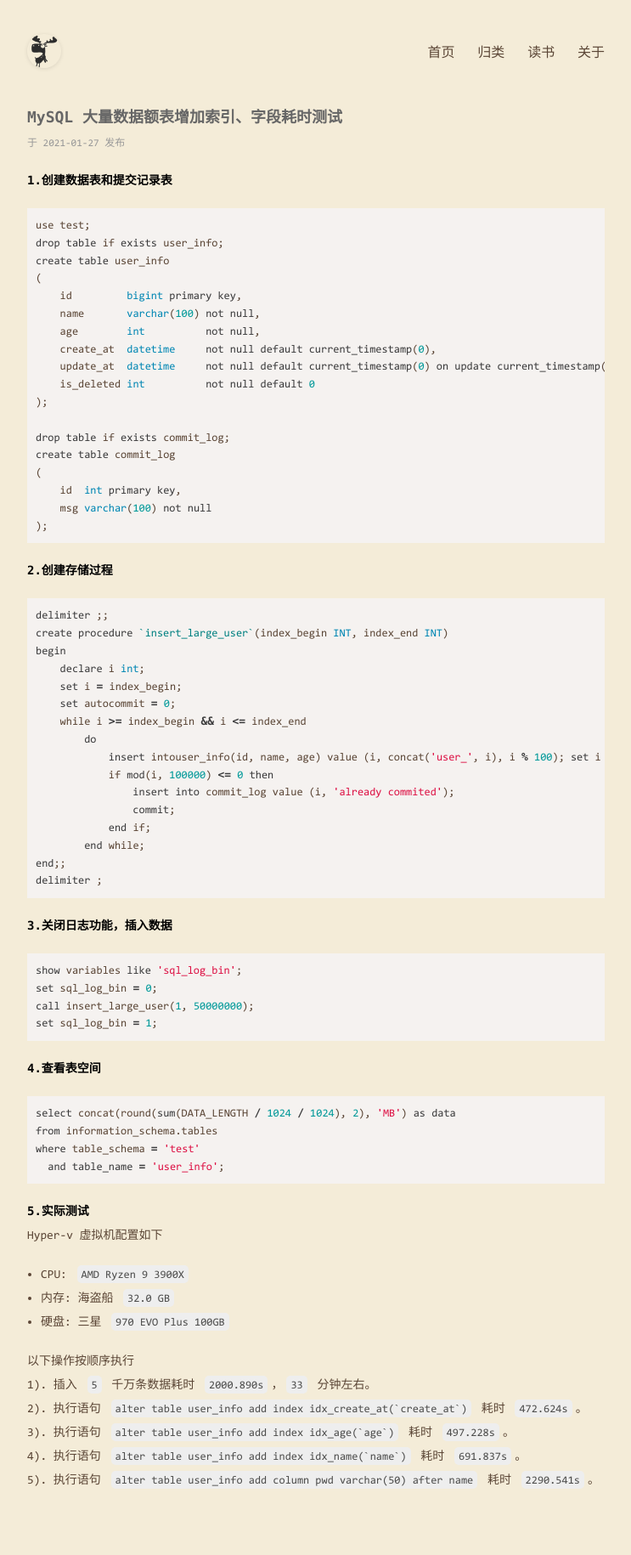
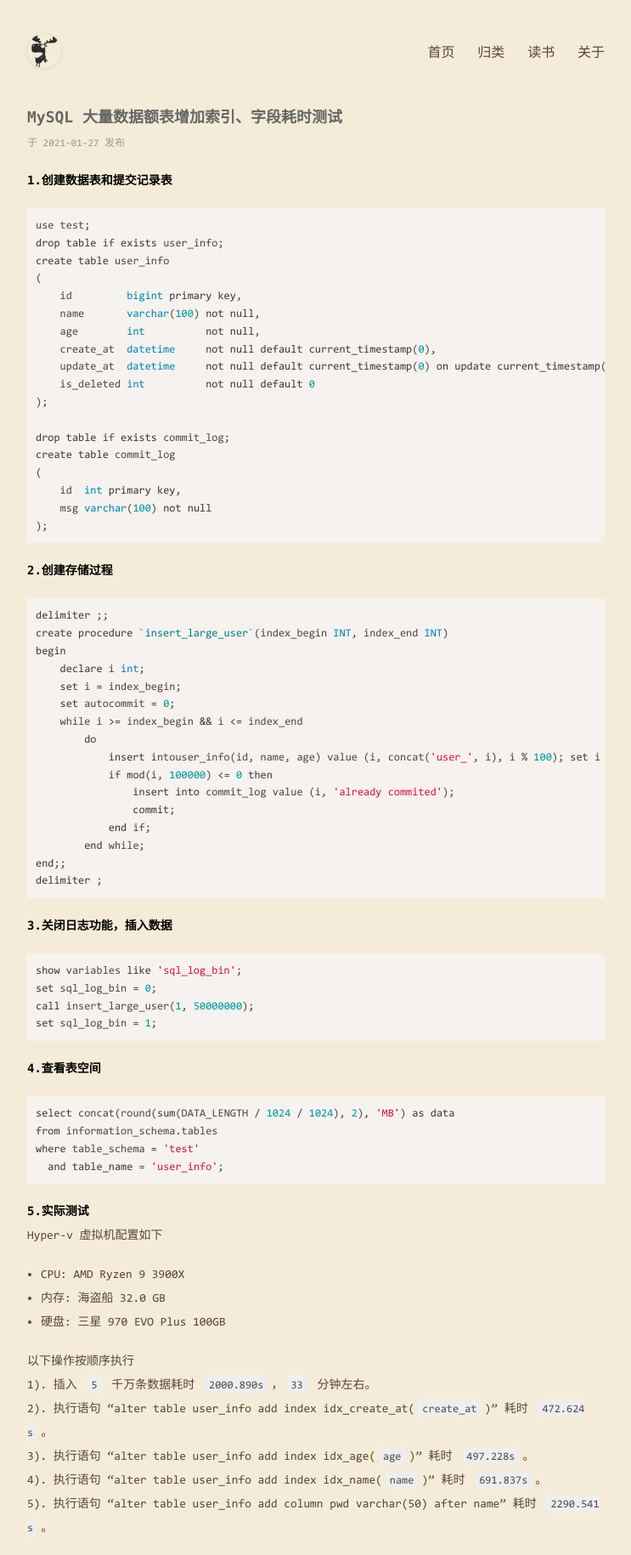
Before and after one commit to Suomea/Suomea.github.io, a Jekyll site: the page built from _posts/2021-01-27-MySQL 大量数据的表增加索引、字段耗时测试.md, in a window 1280 px wide. Shown: the whole page at 85% size, without its empty margins (268-1011 px from the left). Built offline with Jekyll 4.4.1, drawn with Linux system fonts in a browser that asks for light colours; before the commit the page ends 1774 px from its top, so only the background shows below that.

```diff
--- a/_posts/2021-01-27-MySQL 大量数据的表增加索引、字段耗时测试.md
+++ b/_posts/2021-01-27-MySQL 大量数据的表增加索引、字段耗时测试.md
@@ -68,13 +68,13 @@ where table_schema = 'test'
 
 **5.实际测试**
 Hyper-v 虚拟机配置如下
-- CPU: `AMD Ryzen 9 3900X `
-- 内存: 海盗船 `32.0 GB`
-- 硬盘: 三星 `970 EVO Plus 100GB`
+- CPU: AMD Ryzen 9 3900X
+- 内存: 海盗船 32.0 GB
+- 硬盘: 三星 970 EVO Plus 100GB
 
 以下操作按顺序执行
 1). 插入 `5` 千万条数据耗时 `2000.890s`，`33` 分钟左右。
-2). 执行语句 ``alter table user_info add index idx_create_at(`create_at`)`` 耗时 `472.624s`。
-3). 执行语句 ``alter table user_info add index idx_age(`age`)`` 耗时 `497.228s`。
-4). 执行语句 ``alter table user_info add index idx_name(`name`)`` 耗时 `691.837s`。
-5). 执行语句 `alter table user_info add column pwd varchar(50) after name` 耗时 `2290.541s`。
+2). 执行语句 "alter table user_info add index idx_create_at(`create_at`)" 耗时 `472.624s`。
+3). 执行语句 "alter table user_info add index idx_age(`age`)" 耗时 `497.228s`。
+4). 执行语句 "alter table user_info add index idx_name(`name`)" 耗时 `691.837s`。
+5). 执行语句 "alter table user_info add column pwd varchar(50) after name" 耗时 `2290.541s`。
--- a/static/css/highlight.css
+++ b/static/css/highlight.css
@@ -177,11 +177,9 @@
 }
 .highlight .ow {
     color: #3b3b3c;
-    font-weight: bold;
 }
 .highlight .o {
     color: #3b3b3c;
-    font-weight: bold;
 }
 .highlight .w {
     color: #f5f2f0;
```
